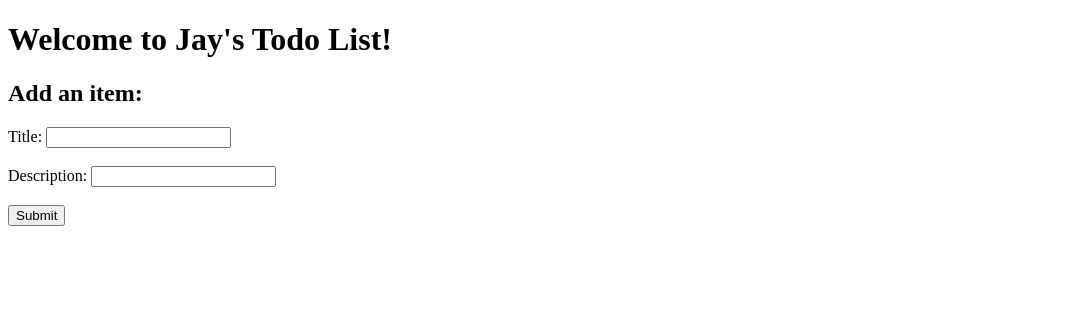
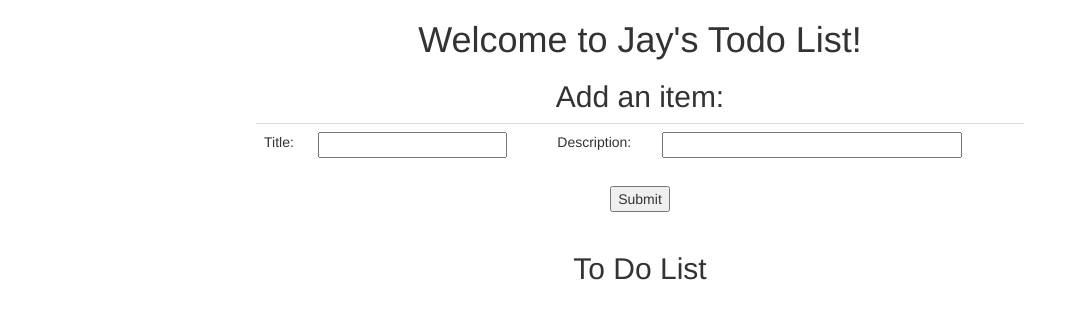
Before and after one commit to jayrav13/todo-python-flask, a Flask app: template templates/todo.html in a window 1280 px wide. Shown: the top 319 px of the page, without its empty margins (0-1079 px from the left). Run offline with Flask 2, Linux system fonts and the light colour scheme; the template is opened without the code that fills it, so the values that code supplies are empty; some libraries are stand-ins or nearby versions.

Commit message:
CRD done, U pending

```diff
--- a/app.py
+++ b/app.py
@@ -7,17 +7,13 @@ app.debug = True
 
 @app.route('/', methods=['GET','POST'])
 def hello():
-	return render_template("todo.html")
+	list = Todo.query.all()
+	return render_template("todo.html", list=list)
 
 @app.route('/add', methods=['POST'])
 def add():
-	item = Todo()
-
-	item.title = request.form["title"]
-	item.description = request.form["description"]
-
+	item = Todo(request.form["title"], request.form["description"])
 	item.add()
-
 	return redirect('/')
 
 @app.route('/delete', methods=['GET'])
@@ -28,11 +24,7 @@ def delete():
 
 @app.route('/edit', methods=['GET','POST'])
 def edit():
-	if not request.form:
-		print "Not form"
-	else:
-		print "Form"
-	return "Hello World"
+	return redirect('/')
 
 if __name__ == "__main__":
 	app.run()
--- a/models.py
+++ b/models.py
@@ -10,7 +10,9 @@ class Todo(db.Model):
 	title = db.Column(db.String)
 	description = db.Column(db.String)
 
-	def __init__(self):
+	def __init__(self, title, description):
+		self.title = title
+		self.description = description
 		return None
 
 	def add(self):
--- a/templates/todo.html
+++ b/templates/todo.html
@@ -3,17 +3,37 @@
 <html>
 	<head>
 		<title>Jay's Todo List</title>
+		<script type="text/javascript" src"https://maxcdn.bootstrapcdn.com/bootstrap/3.3.5/js/bootstrap.min.js"></script>
+		<link rel="stylesheet" type="text/css" href="https://maxcdn.bootstrapcdn.com/bootstrap/3.3.5/css/bootstrap.min.css" />
 	</head>
 
-	<body>
-		<h1>Welcome to Jay's Todo List!</h1>
-		<h2>Add an item:</h2>
+	<body style="width:60%;margin:auto">
+		<h1 style="text-align:center">Welcome to Jay's Todo List!</h1>
+		<h2 style="text-align:center">Add an item:</h2>
 		<form action="/add" method="post">
-			Title: <input name="title" type="text" />
-			<br /><br />
-			Description: <input name="description" type="text" />
-			<br /><br />
-			<input name="submit" type="submit" />
+			<div style="margin:auto">
+				<table class="table">
+					<tr>
+						<td>Title:</td><td><input name="title" type="text" /></td>
+
+						<td>Description:</td><td><input name="description" type="text" style="width:300px" /></td>
+					</tr>
+				</table>
+
+			</div>
+			<div style="margin:auto;text-align:center">
+				<input style="margin:auto" name="submit" type="submit" />
+			</div>
 		</form>
+
+		<div style="margin:auto;text-align:center">
+			<br /><h2>To Do List</h2>
+			{% for elem in list | reverse %}
+				<b>{{ elem.title }}</b><br />
+				{{ elem.description }}<br />
+			<a href="/delete?id={{ elem.id }}">Delete</a><br /><br />
+			{% endfor %}
+		</div>
+
 	</body>
 </html>
```
